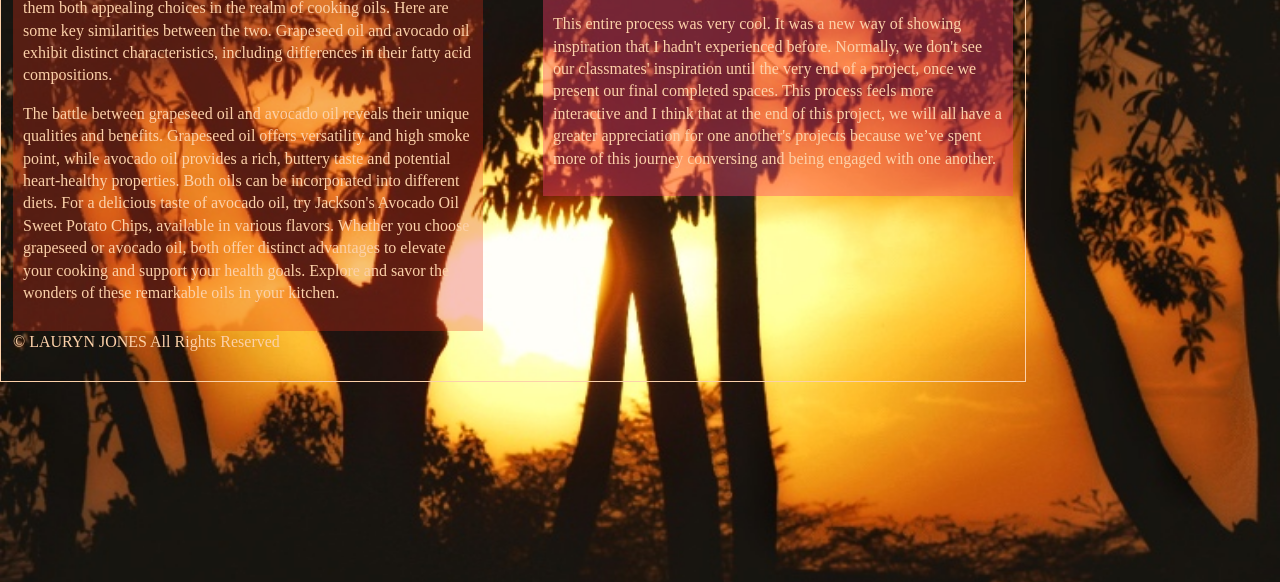
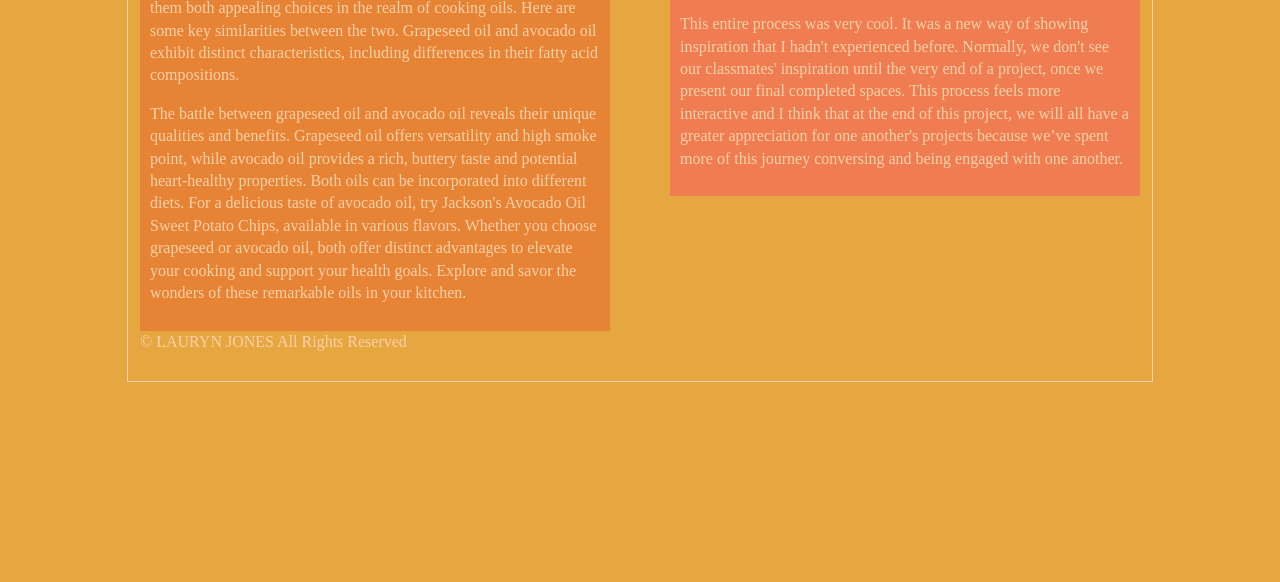
Before and after one commit to LJones-bug/LJones.github.io, a plain HTML site: page Assignment_06/assignment6.html in a window 1280 px wide. Shown: the part 218-800 px from the top of the page. Drawn offline with Linux system fonts and the light colour scheme.

Commit message:
Update assignment6.html

```diff
--- a/Assignment_06/assignment6.html
+++ b/Assignment_06/assignment6.html
@@ -60,17 +60,6 @@
 
 <style>
 
-body {
-
-   background-image: url('img/tree.JPG.jpg');
-    width:1024px;
-        height:100vh;
-    background-repeat: no-repeat;
-    background-position: center;
-    background-size: cover;
-    margin:0;
-    padding:0;
-}
 
 </style>
 
@@ -85,3 +74,8 @@ body {
 </body>
 
 </html>
+
+
+</body>
+
+</html>
```
